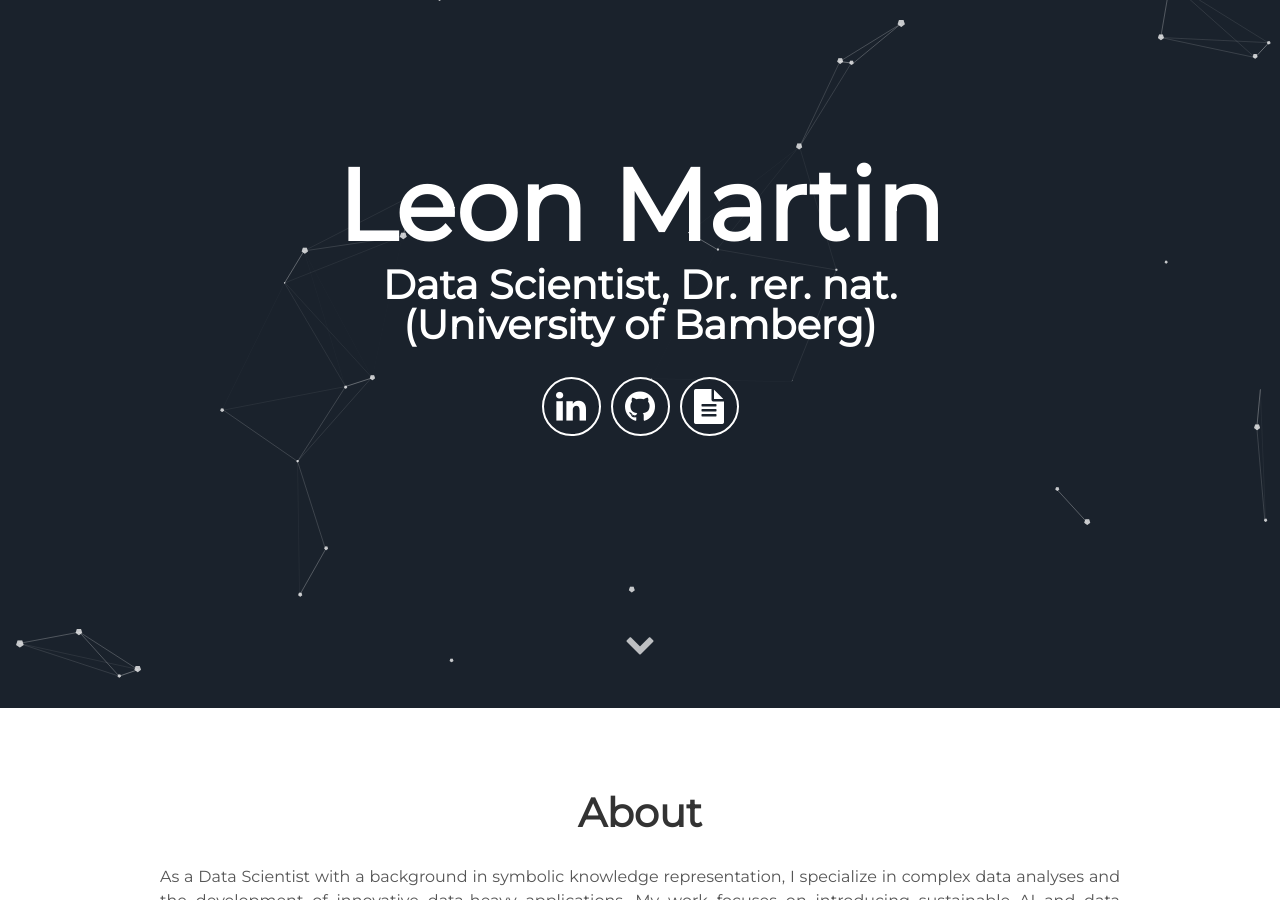
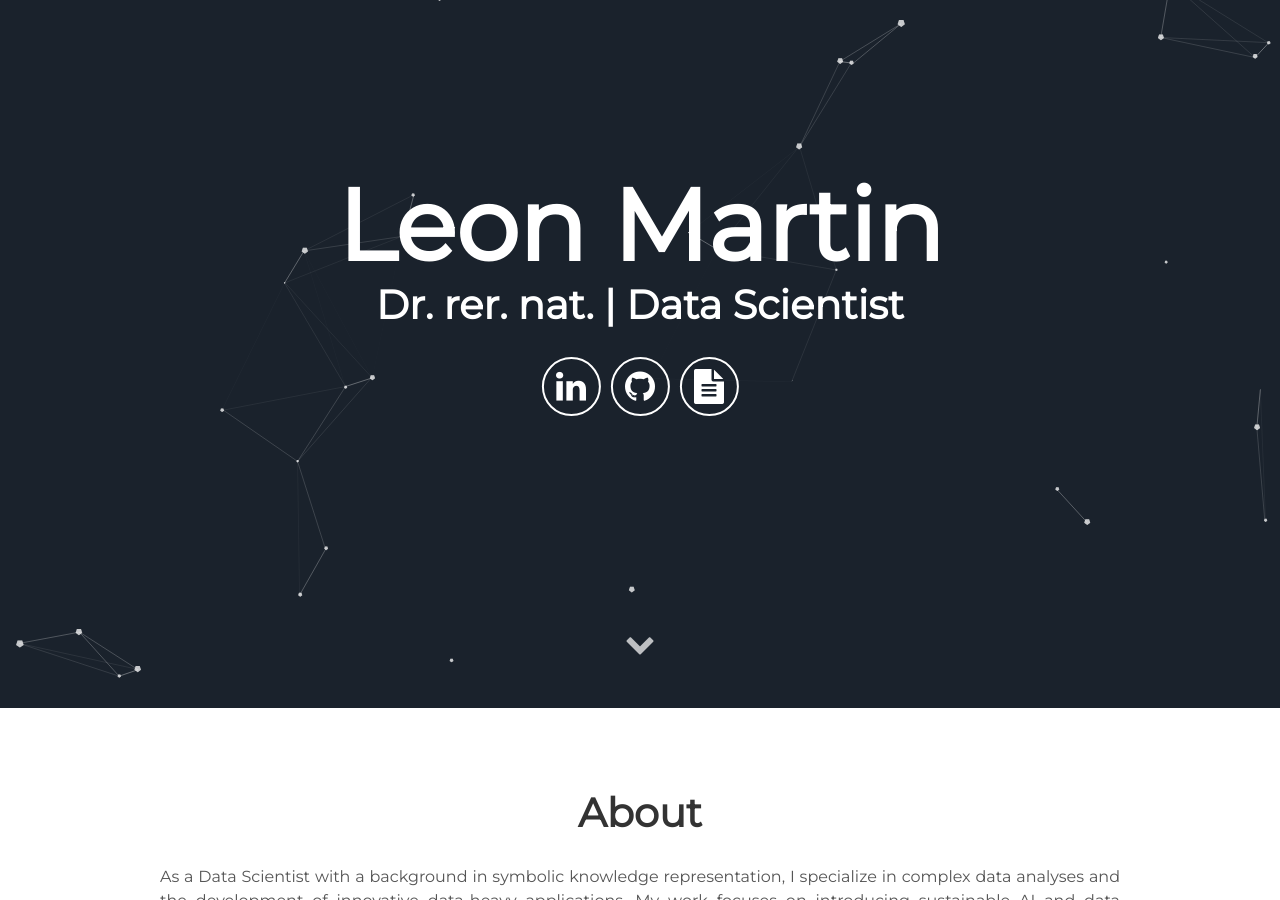
Before and after one commit to leonmartin/leonmartin.github.io, a Jekyll site: the page built from index.html, in a window 1280 px wide and 900 px high, scrolled down 192 px. Built offline with Jekyll 4.4.1, drawn with Linux system fonts in a browser that asks for light colours; some of the changed text lies outside the part shown.

Commit message:
updated information

```diff
--- a/_config.yml
+++ b/_config.yml
@@ -1,10 +1,10 @@
 # Site settings
 title: Leon Martin's Homepage
-description: This page contains links to Leon Martin's professional web appearances.
+description: This page contains links to my professional web appearances.
 
 # User settings
 username: Leon Martin
 user_description: As a Data Scientist with a background in symbolic knowledge representation, I specialize in complex data analyses and the development of innovative data-heavy applications. My work focuses on introducing sustainable AI and data strategies in companies, streamlining business processes, and generating value from data. I'm a firm believer in viewing ethical values as business values, taking an end-to-end approach, and recognizing the needs and perspectives of individual stakeholders.
-user_title: Data Scientist, Dr. rer. nat. (University of Bamberg)
+user_title: Dr. rer. nat. | Data Scientist
 
 exclude: ["package.json", "src", "node_modules"]
--- a/_includes/footer.html
+++ b/_includes/footer.html
@@ -1,5 +1,5 @@
 <footer class="footer">
-    <p>&copy; 2023 {{site.username}}, visit this project on
+    <p>&copy; 2025 {{site.username}}, visit this project on
         <a href="https://github.com/leonmartin/leonmartin.github.io">GitHub</a>
     </p>
     <p>Theme built with Jekyll and <span class="love">❤</span> by <a href="https://github.com/nrandecker">Nathan Randecker</a>
```
